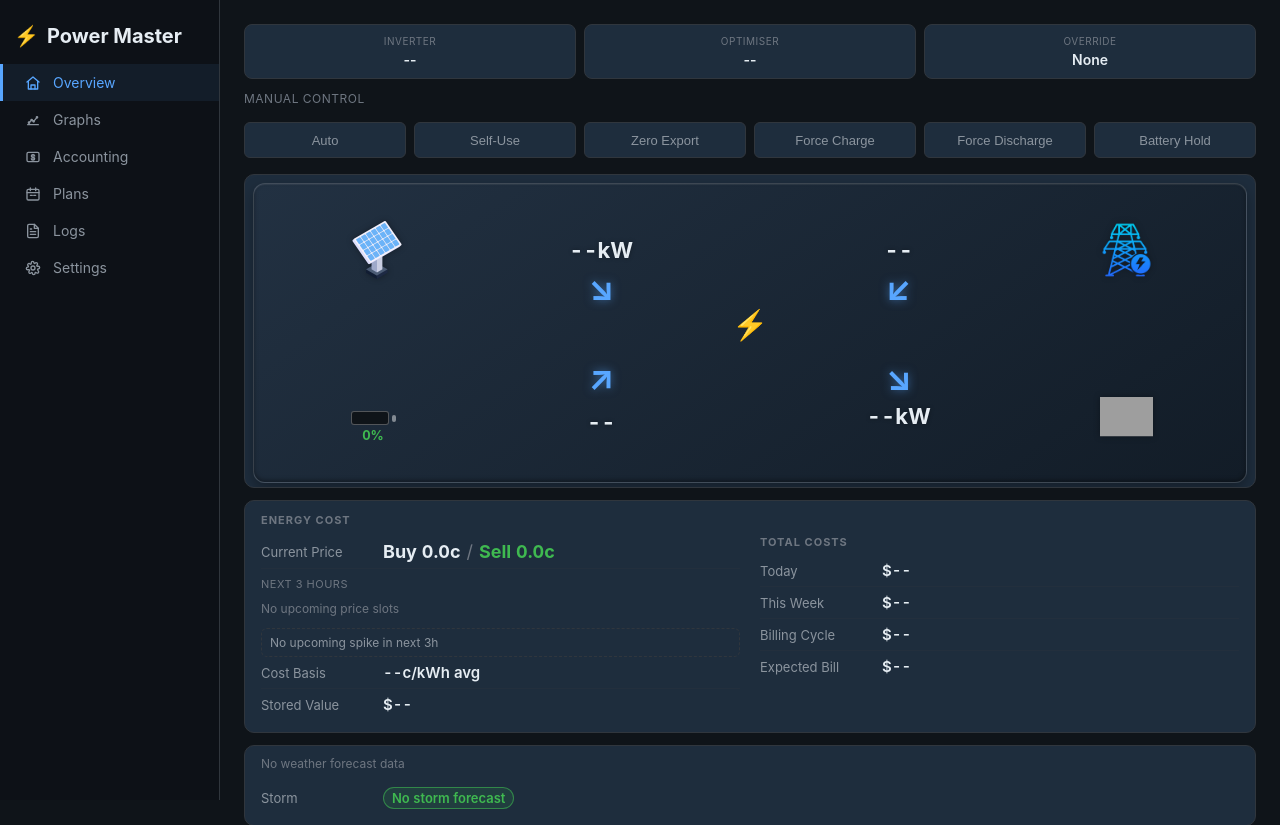
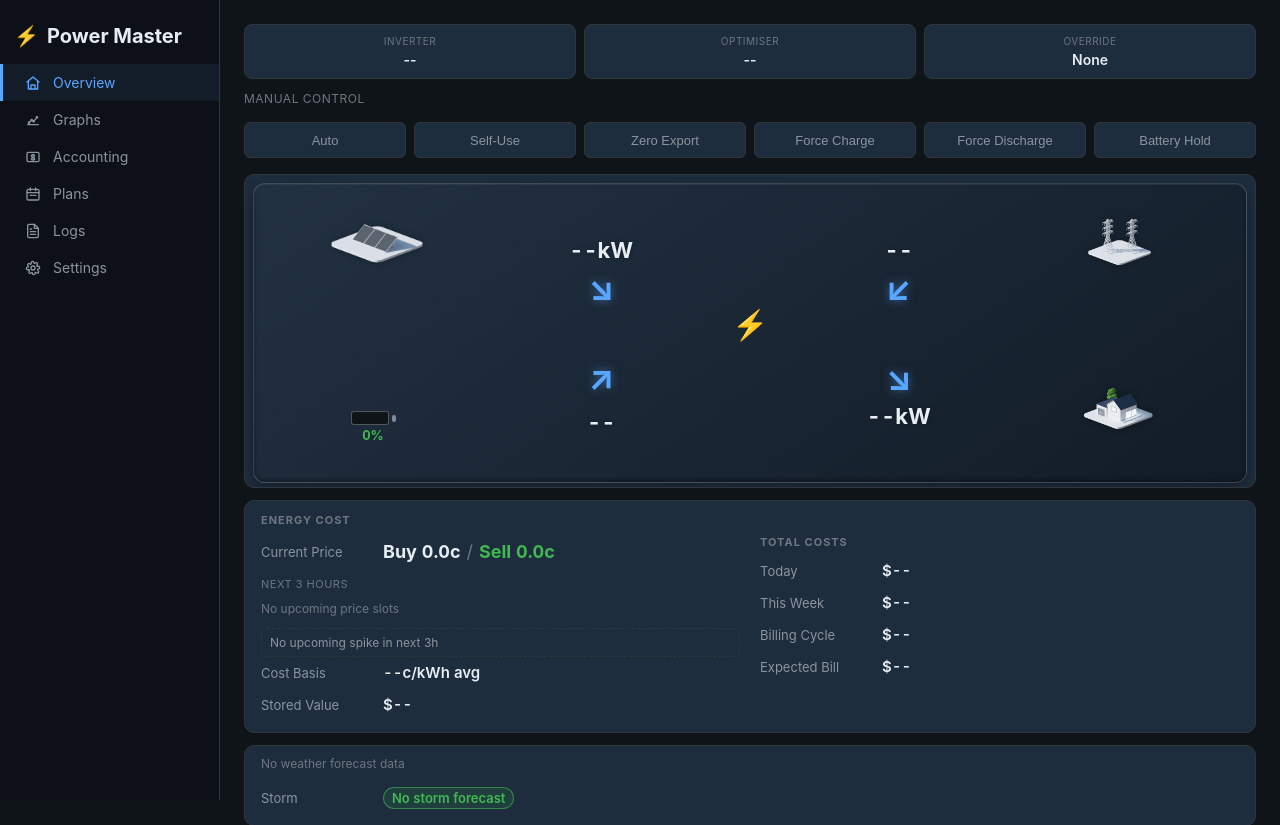
Before and after one commit to JD3IP/power-master, a Python web app: template src/power_master/dashboard/templates/overview.html in a window 1280 px wide. Shown: the top 825 px of the page. Run offline with Jinja, Linux system fonts and the light colour scheme; the template is opened without the code that fills it, so the values that code supplies are empty; grey boxes are pictures that could not be loaded.

Commit message:
Switch power flow icons to e-flow 3D renders
Co-Authored-By: Claude Sonnet 4.6 <noreply@anthropic.com>

```diff
--- a/src/power_master/dashboard/static/app.css
+++ b/src/power_master/dashboard/static/app.css
@@ -1244,8 +1244,8 @@ h2:first-child {
 }
 
 .hub-icon-img {
-    width: 53px;
-    height: 53px;
+    width: 75px;
+    height: 75px;
     display: block;
     margin: 0 auto;
     object-fit: contain;
@@ -1253,8 +1253,20 @@ h2:first-child {
 }
 
 .hub-pv .hub-icon-img {
-    width: 64px;
-    height: 64px;
+    width: 100px;
+    height: 100px;
+    margin-top: -18px;
+    margin-left: -18px;
+}
+
+.hub-grid .hub-icon-img {
+    margin-top: -12px;
+    margin-left: -16px;
+}
+
+.hub-load .hub-icon-img {
+    margin-top: -14px;
+    margin-left: -17px;
 }
 
 .hub-center .hub-icon {
--- a/src/power_master/dashboard/templates/overview.html
+++ b/src/power_master/dashboard/templates/overview.html
@@ -100,15 +100,15 @@
                 </div>
 
                 <div class="hub-node hub-pv">
-                    <img class="hub-icon-img" src="/static/solar-panel.png" alt="Solar panel">
+                    <img class="hub-icon-img" src="/static/e-flow-solar.png" alt="Solar panel">
                 </div>
 
                 <div class="hub-node hub-grid">
-                    <img class="hub-icon-img" src="/static/power-grid.png" alt="Power grid">
+                    <img class="hub-icon-img" src="/static/e-flow-grid.png" alt="Power grid">
                 </div>
 
                 <div class="hub-node hub-load">
-                    <img class="hub-icon-img" src="/static/home.png" alt="House load">
+                    <img class="hub-icon-img" src="/static/e-flow-home.png" alt="House load">
                 </div>
 
                 <div class="hub-node hub-batt">
```
Also changed, not shown: src/power_master/dashboard/static/e-flow-grid.png (added), src/power_master/dashboard/static/e-flow-home.png (added), src/power_master/dashboard/static/e-flow-solar.png (added).
